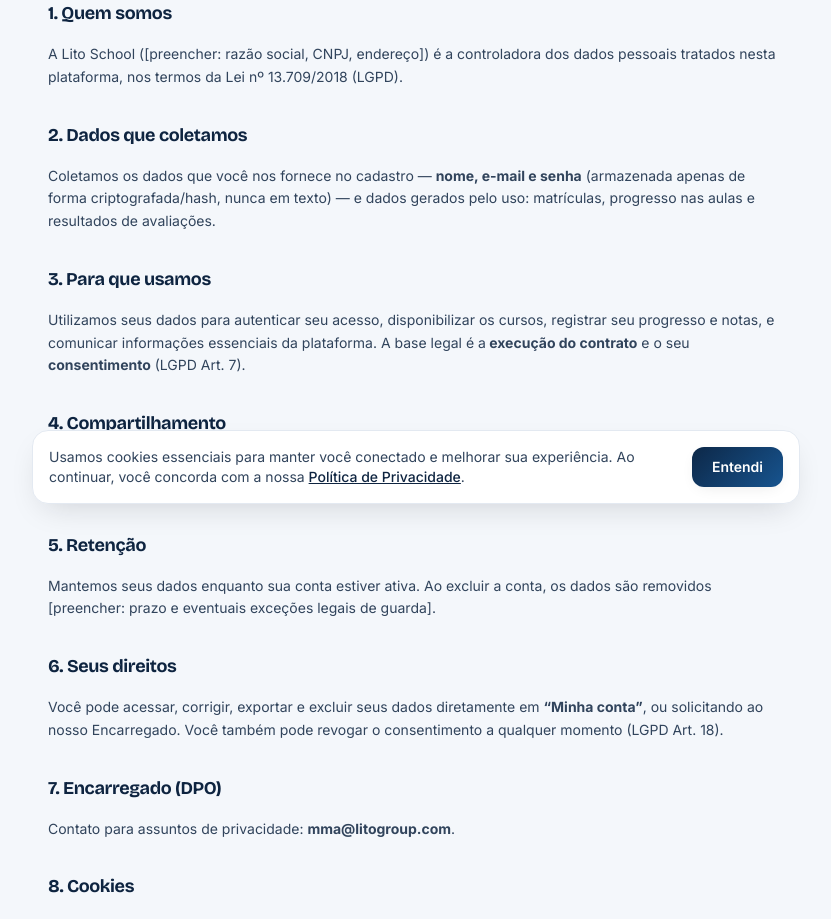
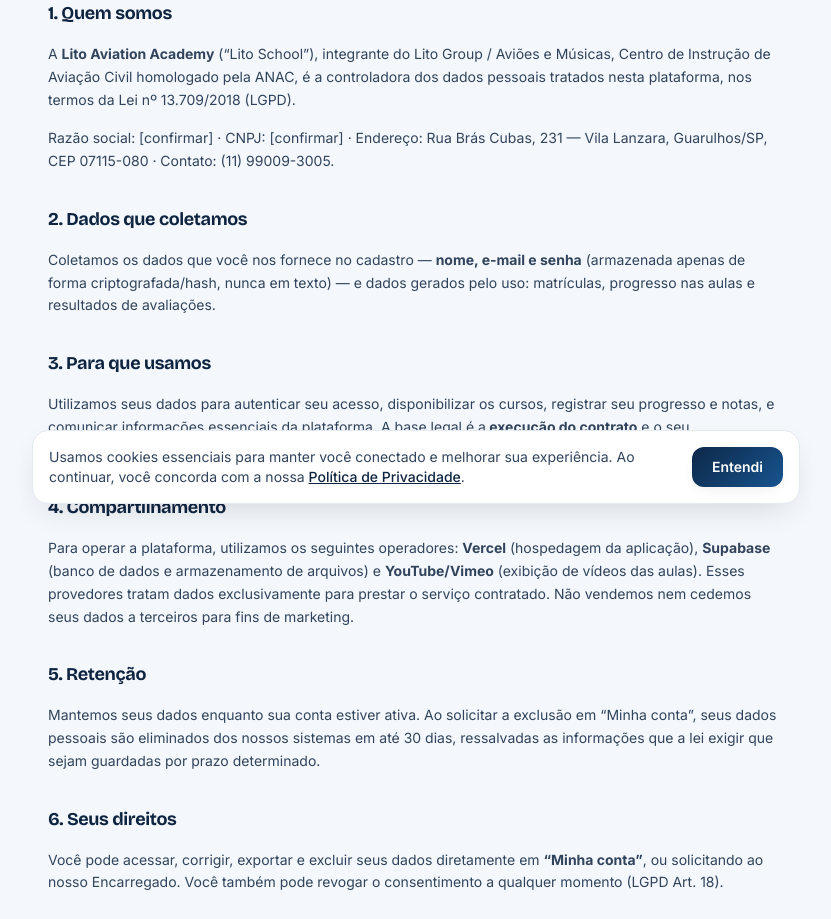
Before and after one commit to LitoGroup/aulas, a Next.js app: page /privacidade in a window 1280 px wide. Shown: the part 280-1199 px from the top of the page, without its empty margins (224-1055 px from the left). Built offline with nearby package versions, Linux system fonts and the light colour scheme.

Commit message:
docs(lgpd): preencher politica e termos com dados publicos da Lito Aviation Academy

```diff
--- a/src/app/(legal)/privacidade/page.tsx
+++ b/src/app/(legal)/privacidade/page.tsx
@@ -13,14 +13,20 @@
       <p className="text-xs text-[color:var(--muted)]">Versão {LEGAL_VERSION}</p>
 
       <p className="rounded-xl border border-[color:var(--accent)]/30 bg-[color:var(--accent)]/8 p-3 text-xs text-[color:var(--ink-soft)]">
-        <strong>Aviso ao operador:</strong> este é um modelo-base. Revise e valide com seu
-        advogado/DPO antes de publicar. Preencha os itens marcados como [preencher].
+        <strong>Aviso ao operador:</strong> confirme com seu advogado/DPO e preencha o CNPJ e a
+        razão social (marcados como [confirmar]) antes de considerar este documento definitivo.
       </p>
 
       <H>1. Quem somos</H>
       <p>
-        A Lito School ([preencher: razão social, CNPJ, endereço]) é a controladora dos dados
-        pessoais tratados nesta plataforma, nos termos da Lei nº 13.709/2018 (LGPD).
+        A <strong>Lito Aviation Academy</strong> (“Lito School”), integrante do Lito Group /
+        Aviões e Músicas, Centro de Instrução de Aviação Civil homologado pela ANAC, é a
+        controladora dos dados pessoais tratados nesta plataforma, nos termos da Lei nº
+        13.709/2018 (LGPD).
+      </p>
+      <p>
+        Razão social: [confirmar] · CNPJ: [confirmar] · Endereço: Rua Brás Cubas, 231 — Vila
+        Lanzara, Guarulhos/SP, CEP 07115-080 · Contato: (11) 99009-3005.
       </p>
 
       <H>2. Dados que coletamos</H>
@@ -39,15 +45,18 @@
 
       <H>4. Compartilhamento</H>
       <p>
-        Utilizamos provedores de infraestrutura para hospedagem e armazenamento
-        ([preencher: ex. Vercel, Supabase]). Vídeos podem ser exibidos via YouTube/Vimeo.
-        Não vendemos seus dados.
+        Para operar a plataforma, utilizamos os seguintes operadores: <strong>Vercel</strong>{" "}
+        (hospedagem da aplicação), <strong>Supabase</strong> (banco de dados e armazenamento de
+        arquivos) e <strong>YouTube/Vimeo</strong> (exibição de vídeos das aulas). Esses
+        provedores tratam dados exclusivamente para prestar o serviço contratado. Não vendemos
+        nem cedemos seus dados a terceiros para fins de marketing.
       </p>
 
       <H>5. Retenção</H>
       <p>
-        Mantemos seus dados enquanto sua conta estiver ativa. Ao excluir a conta, os dados são
-        removidos [preencher: prazo e eventuais exceções legais de guarda].
+        Mantemos seus dados enquanto sua conta estiver ativa. Ao solicitar a exclusão em “Minha
+        conta”, seus dados pessoais são eliminados dos nossos sistemas em até 30 dias, ressalvadas
+        as informações que a lei exigir que sejam guardadas por prazo determinado.
       </p>
 
       <H>6. Seus direitos</H>
@@ -64,8 +73,9 @@
 
       <H>8. Cookies</H>
       <p>
-        Usamos cookies estritamente necessários para manter sua sessão autenticada. [preencher:
-        detalhar demais cookies, se houver].
+        Usamos apenas cookies estritamente necessários para manter sua sessão autenticada e
+        garantir a segurança do acesso. Não utilizamos cookies de publicidade ou de rastreamento
+        de terceiros.
       </p>
     </>
   );
--- a/src/app/(legal)/termos/page.tsx
+++ b/src/app/(legal)/termos/page.tsx
@@ -13,13 +13,16 @@
       <p className="text-xs text-[color:var(--muted)]">Versão {LEGAL_VERSION}</p>
 
       <p className="rounded-xl border border-[color:var(--accent)]/30 bg-[color:var(--accent)]/8 p-3 text-xs text-[color:var(--ink-soft)]">
-        <strong>Aviso ao operador:</strong> modelo-base. Revise com seu advogado antes de publicar.
+        <strong>Aviso ao operador:</strong> confirme com seu advogado e preencha CNPJ/razão social
+        [confirmar] e as condições comerciais (item 5) antes de considerar definitivo.
       </p>
 
       <H>1. Objeto</H>
       <p>
-        Estes Termos regem o uso da plataforma Lito School, que oferece cursos e conteúdos
-        educacionais online.
+        Estes Termos regem o uso da plataforma <strong>Lito School</strong>, mantida pela Lito
+        Aviation Academy (Lito Group / Aviões e Músicas — razão social e CNPJ [confirmar], sediada
+        na Rua Brás Cubas, 231, Guarulhos/SP), que oferece cursos e conteúdos educacionais de
+        aviação online.
       </p>
 
       <H>2. Conta e acesso</H>
@@ -42,12 +45,16 @@
 
       <H>5. Alterações e encerramento</H>
       <p>
-        Podemos atualizar estes Termos e a plataforma. [preencher: condições de cancelamento,
-        reembolso e encerramento de conta].
+        Podemos atualizar estes Termos e a plataforma a qualquer momento. Você pode encerrar sua
+        conta quando quiser em “Minha conta”. [confirmar: condições comerciais de
+        matrícula/pagamento, cancelamento e reembolso, quando aplicáveis.]
       </p>
 
       <H>6. Contato</H>
-      <p>[preencher: canal de suporte/contato].</p>
+      <p>
+        Suporte e dúvidas: <strong>mma@litogroup.com</strong> · (11) 99009-3005 · Rua Brás Cubas,
+        231 — Vila Lanzara, Guarulhos/SP.
+      </p>
     </>
   );
 }
```
